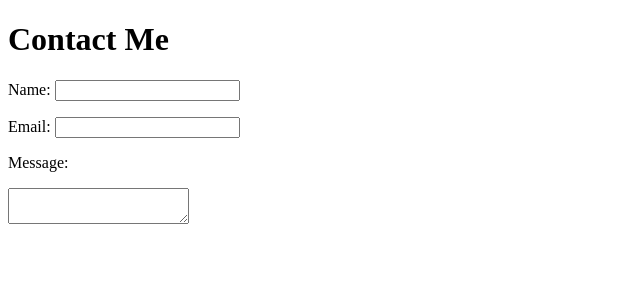
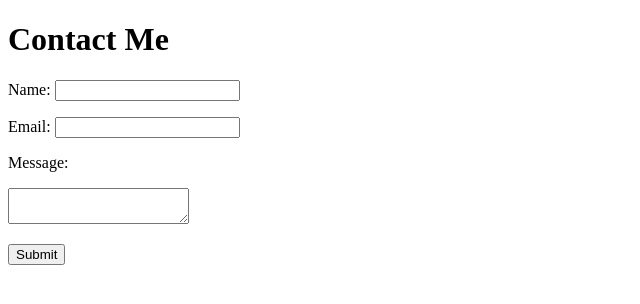
Before and after one commit to Rekoyah/ContactMe, a plain HTML site: page index.html in a window 1280 px wide. Shown: the whole page, without its empty margins (0-640 px from the left). Drawn offline with Linux system fonts and the light colour scheme.

Commit message:
Added submit button

```diff
--- a/index.html
+++ b/index.html
@@ -19,6 +19,9 @@
                 <label for="msg">Message:</label>
             </p>
             <p><textarea id="msg" name="user_message"></textarea></p>
+            <p class="button">
+                <button type="submit">Submit</button>
+            </p>
         </form>
     </body>
 </html>
```
